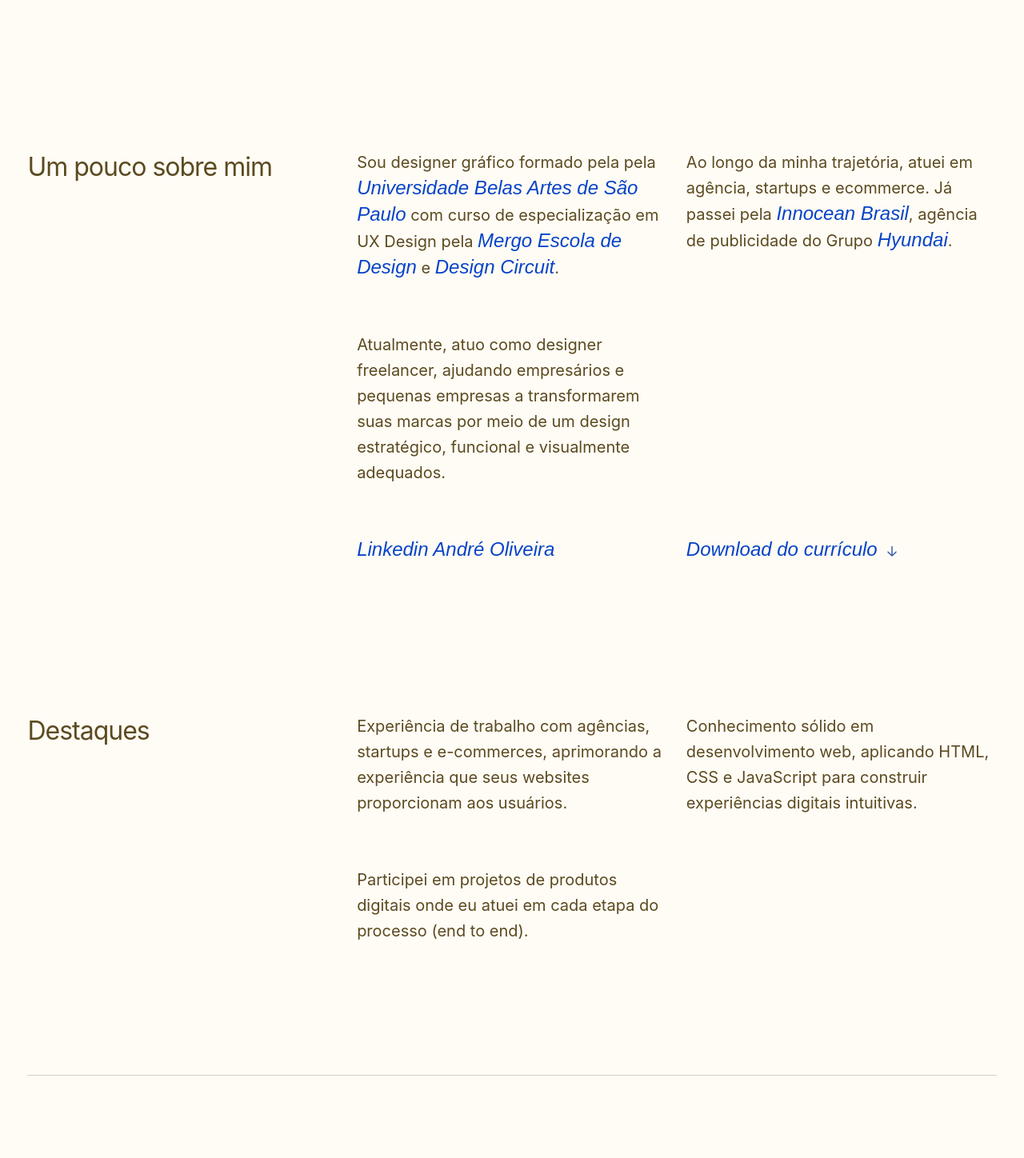
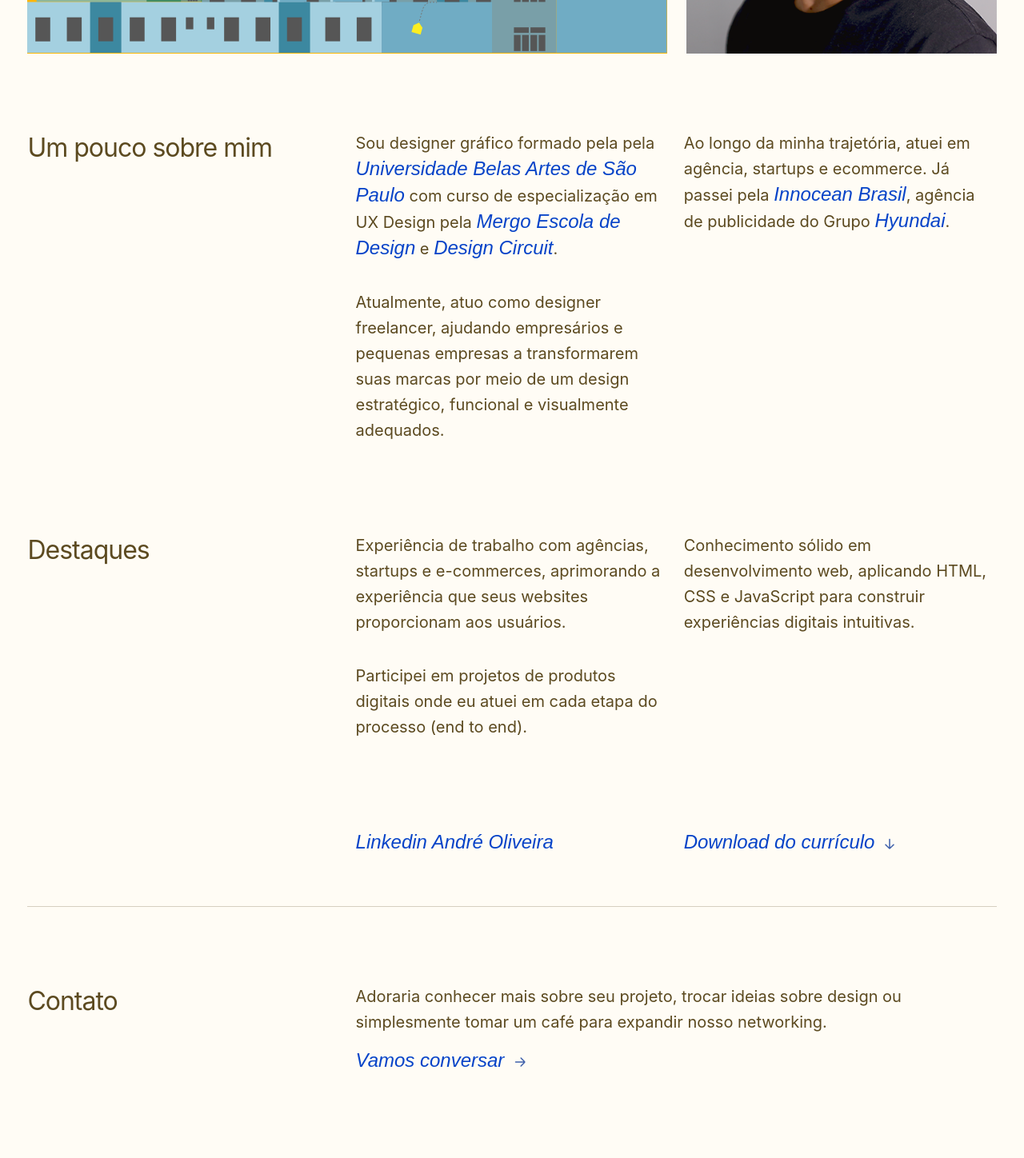
Before and after one commit to andredesigner/andreoliveira_nuxt3, a Nuxt app: page /about in a window 1280 px wide. Shown: the part 1060-2508 px from the top of the page at 80% size. Built offline with nearby package versions, Linux system fonts and the light colour scheme.

Commit message:
fix layout

```diff
--- a/assets/scss/main.scss
+++ b/assets/scss/main.scss
@@ -134,6 +134,12 @@ h4{
 .header-ao{
     margin-top: 40px;
 
+    .my-wrap{
+        @media ( max-width:$medium ) {
+            display: flex;
+            justify-content: space-between;
+        }
+    }
 
     .menu-action-mobile{
         z-index: 2;
@@ -211,12 +217,12 @@ h4{
     @media ( max-width:$medium ) {
         padding-left: 0;
         padding-right: 0;
-        gap: 80px;
+        gap: 60px;
     }
 
     ul{
         padding: 0;
-        margin: 20px 0 0 0;
+        margin: 12px 0 0 0;
         list-style: none;
         display: flex;
         gap: 20px;
@@ -292,13 +298,7 @@ svg{
 }
 
 .wrap-contact{
-    margin-top: 80px;
-    margin-bottom: 80px;
-
-    h2{
-        font-weight: 400;
-        margin-bottom: 40px;
-    }
+    margin-bottom: 6rem;
 }
 
 .project-item{
@@ -306,7 +306,7 @@ svg{
     color: $color2;
 
     h2{
-        margin-top: 40px;
+        margin-top: 20px;
         margin-bottom: 20px;
     }
 
@@ -331,6 +331,7 @@ svg{
     background-color: $color1;
     display: flex;
     align-items: end;
+    padding-top: 100px;
 
     height: 100%;
 
@@ -347,3 +348,33 @@ svg{
     margin-bottom: 8px;
     display: flex;
 }
+
+.andre-oliveira{
+    @media ( max-width:$medium ) {
+        margin-top: 1.5rem;
+    }
+}
+
+.my-wrap{
+    display: grid;
+    gap: 1rem;
+
+    @media ( min-width:$medium ) {
+        grid-template-columns: repeat(3,1fr);
+        gap: 1.2rem;
+
+        .offset{
+            grid-column:span 2; /* take 2 columns */
+            width: calc((100% - 1.2rem)/2); /* take the width of one column */
+            margin-left: auto; /* get placed at the second column */
+        }
+
+        .span-2{
+            grid-column:span 2; /* take 2 columns */
+        }
+    }
+}
+
+.content-separation-top{
+    margin-top: 6rem;
+}
--- a/components/Footer.vue
+++ b/components/Footer.vue
@@ -1,16 +1,14 @@
 <template>
-    <hr class="mt-5">
-    <div class="row">
-        <div class="offset-lg-4 col-lg-8">
-            <div class="wrap-contact">
+    <hr>
+    <div class="my-wrap content-separation-top">
         <h3>Contato</h3>
+        <div class="wrap-contact span-2">
             <p class="">Adoraria conhecer mais sobre seu projeto, trocar ideias sobre design ou simplesmente tomar um café para expandir nosso networking.</p>
-                <a class="link-ao mt-40" href="mailto:andresoliveiradesigner@gmail.com?subject=Contato via portfólio&body=Olá, André... " target="_blank">Vamos conversar
+            <a class="link-ao" href="mailto:andresoliveiradesigner@gmail.com?subject=Contato via portfólio&body=Olá, André... " target="_blank">Vamos conversar
                 <svg width="26" height="24" viewBox="0 0 26 24" fill="none" xmlns="http://www.w3.org/2000/svg">
                     <path d="M7.5 12H18.3333M14.1667 7L18.5774 11.4107C18.9028 11.7362 18.9028 12.2638 18.5774 12.5893L14.1667 17" stroke="#3E5FAA" stroke-width="1.5" stroke-linecap="round"/>
                 </svg>
             </a>
-            </div>
         </div>
     </div>
     <footer class="footer-ao row">
--- a/components/Header.vue
+++ b/components/Header.vue
@@ -18,14 +18,12 @@ const handleLinkClick = () => {
 
 <template>
     <header class="header-ao row">
-        <div class="col-lg-6 d-flex justify-content-between">
+        <div class="my-wrap">
             <NuxtLink to="/">
                 <Logo />
             </NuxtLink>
             <MenuToggle />
-        </div>
-        <div class="col-lg-6">
-            <ul class="wrap-nav" :class="{ active: isMenuActive }">
+            <ul class="offset wrap-nav" :class="{ active: isMenuActive }">
                 <li>
                     <NuxtLink class="btn" to="/"  @click="handleLinkClick">Início</NuxtLink>
                 </li>
--- a/pages/about.vue
+++ b/pages/about.vue
@@ -17,8 +17,9 @@ useHead({
 })
 </script>
 <template>
+
     <div class="row">
-        <div class="col-lg-10">
+        <div class="col-lg-8">
           <div class="mx-100">
             <div class="breadcrumb">
               <div>Sobre</div>
@@ -27,63 +28,37 @@ useHead({
             <p class="mt-4">Tenho mais de 10 anos de experiência com design. Acredito no design como uma ferramenta estratégica para conectar marcas e pessoas.</p>
           </div>
         </div>
-        <div class="col-8 col-lg-8">
+        <div class="col-12 col-lg-8">
           <div class="wrap-predinhos">
             <Predinhos/>
           </div>
         </div>
-        <div class="col-4 col-lg-4">
+        <div class="col-12 col-lg-4">
           <NuxtLink class="d-block" to="">
                 <!-- <NuxtImg class="d-block w-100" format="avif,webp" src="/images/andre-oliveira.png" /> -->
-                <img class="d-block w-100" src="/images/andre-oliveira.png" alt="">
+                <img class="d-block w-100 andre-oliveira" src="/images/andre-oliveira.png" alt="">
           </NuxtLink>
         </div>
 
-        <div class="col-12 mx-100 mb-0">
-          <div class="row">
-            <div class="col-lg-4">
-              <h3 class="d-block mt-5">Um pouco sobre mim</h3>
-            </div>
-            <div class="col-lg-4">
-              <p class="mt-5">Sou designer gráfico formado pela pela <a href="https://www.belasartes.br/" target="_blank">Universidade Belas Artes de São Paulo</a> com curso de especialização em UX Design pela <a href="https://www.mergo.com.br/" target="_blank">Mergo Escola de Design</a> e <a href="https://designcircuit.co/" target="_blank">Design Circuit</a>.</p>
-            </div>
-            <div class="col-lg-4">
-              <p class="mt-5">Ao longo da minha trajetória, atuei em agência, startups e ecommerce. Já passei pela <a href="https://www.innocean.com.br/" target="_blank">Innocean Brasil</a>, agência de publicidade do Grupo <a target="_blank" href="https://www.hyundai.com.br/">Hyundai</a>.</p>
-            </div>
-            <div class="offset-lg-4 col-lg-4">
-              <p class="mt-5">Atualmente, atuo como designer freelancer, ajudando empresários e pequenas empresas a transformarem suas marcas por meio de um design estratégico, funcional e visualmente adequados.</p>
-            </div>
-            <div class="offset-lg-4 col-lg-4">
-              <div class="mt-5">
-                <a target="_blank" href="https://www.linkedin.com/in/andreoliveiradesigner/">Linkedin André Oliveira</a>
-              </div>
-            </div>
-            <div class="col-lg-4">
-              <div class="mt-5">
-                <a target="_blank" href="https://www.dropbox.com/scl/fi/hb1syvsmrbnknvf3fb7x7/andre-oliveira-curriculo.pdf?rlkey=sda5kzkh6d20gf1clm63j68my&st=i1bzr8ik&dl=0">Download do currículo
-                  <svg width="24" height="26" viewBox="0 0 24 26" fill="none" xmlns="http://www.w3.org/2000/svg">
-                    <path d="M12 7.5L12 18.3333M17 14.1667L12.5893 18.5774C12.2638 18.9028 11.7362 18.9028 11.4107 18.5774L7 14.1667" stroke="#3E5FAA" stroke-width="1.5" stroke-linecap="round"/>
-                  </svg>
-                </a>
-              </div>
-            </div>
-          </div>
+        <div class="my-wrap content-separation-top">
+          <h3>Um pouco sobre mim</h3>
+          <p class="">Sou designer gráfico formado pela pela <a href="https://www.belasartes.br/" target="_blank">Universidade Belas Artes de São Paulo</a> com curso de especialização em UX Design pela <a href="https://www.mergo.com.br/" target="_blank">Mergo Escola de Design</a> e <a href="https://designcircuit.co/" target="_blank">Design Circuit</a>.</p>
+          <p class="">Ao longo da minha trajetória, atuei em agência, startups e ecommerce. Já passei pela <a href="https://www.innocean.com.br/" target="_blank">Innocean Brasil</a>, agência de publicidade do Grupo <a target="_blank" href="https://www.hyundai.com.br/">Hyundai</a>.</p>
+          <p class="offset">Atualmente, atuo como designer freelancer, ajudando empresários e pequenas empresas a transformarem suas marcas por meio de um design estratégico, funcional e visualmente adequados.</p>
         </div>
-        <div class="col-lg-12 mx-100">
-          <div class="row">
-            <div class="col-lg-4">
-              <h3 class="d-block mt-5">Destaques</h3>
-            </div>
-            <div class="col-lg-4">
-              <p class="mt-5">Experiência de trabalho com agências, startups e e-commerces, aprimorando a experiência que seus websites proporcionam aos usuários.</p>
-            </div>
-            <div class="col-lg-4">
-              <p class="mt-5">Conhecimento sólido em desenvolvimento web, aplicando HTML, CSS e JavaScript para construir experiências digitais intuitivas.</p>
-            </div>
-            <div class="offset-lg-4 col-lg-4">
-              <p class="mt-5">Participei em projetos de produtos digitais onde eu atuei em cada etapa do processo (end to end).</p>
-            </div>
-          </div>
+        <div class="my-wrap content-separation-top">
+          <h3>Destaques</h3>
+          <p class="">Experiência de trabalho com agências, startups e e-commerces, aprimorando a experiência que seus websites proporcionam aos usuários.</p>
+          <p class="">Conhecimento sólido em desenvolvimento web, aplicando HTML, CSS e JavaScript para construir experiências digitais intuitivas.</p>
+          <p class="offset">Participei em projetos de produtos digitais onde eu atuei em cada etapa do processo (end to end).</p>
+        </div>
+        <div class="my-wrap content-separation-top">
+          <a class="offset mb-5" target="_blank" href="https://www.linkedin.com/in/andreoliveiradesigner/">Linkedin André Oliveira</a>
+          <a class="mb-5" target="_blank" href="https://www.dropbox.com/scl/fi/hb1syvsmrbnknvf3fb7x7/andre-oliveira-curriculo.pdf?rlkey=sda5kzkh6d20gf1clm63j68my&st=i1bzr8ik&dl=0">Download do currículo
+            <svg width="24" height="26" viewBox="0 0 24 26" fill="none" xmlns="http://www.w3.org/2000/svg">
+              <path d="M12 7.5L12 18.3333M17 14.1667L12.5893 18.5774C12.2638 18.9028 11.7362 18.9028 11.4107 18.5774L7 14.1667" stroke="#3E5FAA" stroke-width="1.5" stroke-linecap="round"/>
+            </svg>
+          </a>
         </div>
     </div>
 </template>
```
Also changed, not shown: pages/index.vue (+6 -6 lines). Lines whose indentation alone changed are shown as unchanged.
